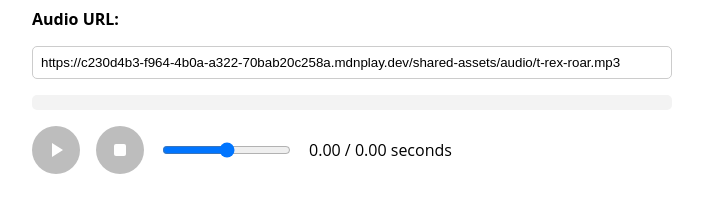
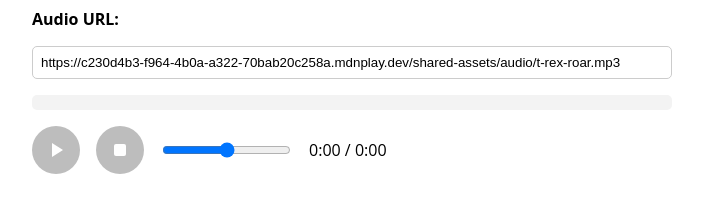
Before and after one commit to personal-island9353/simple-audio-listener, a React (Vite) app: page / in a window 1280 px wide. Shown: the top 224 px of the page, without its empty margins (288-991 px from the left). Built offline with nearby package versions, Linux system fonts and the light colour scheme.

Commit message:
Add formatTime utility and update App component to use it for time display

```diff
--- a/src/App.jsx
+++ b/src/App.jsx
@@ -5,6 +5,7 @@ import ProgressBar from "@/components/ProgressBar";
 import StopButton from "@/components/StopButton";
 import VolumeControl from "@/components/VolumeControl";
 import usePlayAudio from "@/hooks/usePlayAudio";
+import formatTime from "@/utils/formatTime";
 import { useEffect, useState } from "react";
 
 function App() {
@@ -38,7 +39,7 @@ function App() {
         <StopButton stop={stop} />
         <VolumeControl setVolume={setVolume} />
         <div className={styles.time}>
-          {currentTime.toFixed(2)} / {duration.toFixed(2)} seconds
+          {formatTime(currentTime)} / {formatTime(duration)}
         </div>
       </div>
     </div>
--- /dev/null
+++ b/src/utils/formatTime.js
@@ -0,0 +1,9 @@
+function formatTime(seconds) {
+  if (!Number.isFinite(seconds) || seconds <= 0) return "0:00";
+  const s = Math.floor(seconds);
+  const m = Math.floor(s / 60);
+  const sec = s % 60;
+  return `${m}:${sec.toString().padStart(2, "0")}`;
+}
+
+export default formatTime;
```
